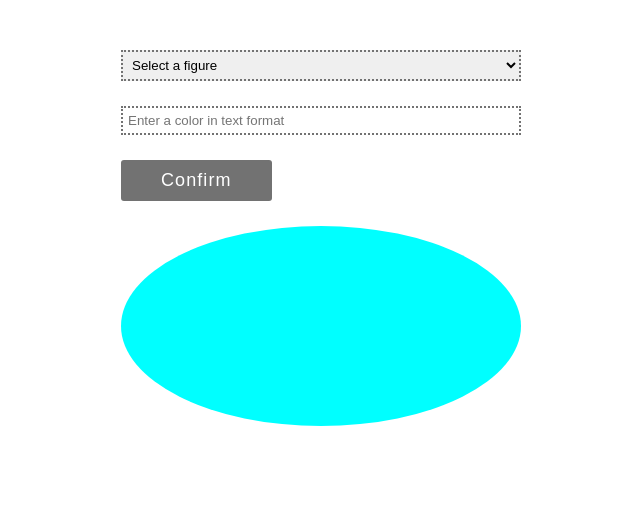
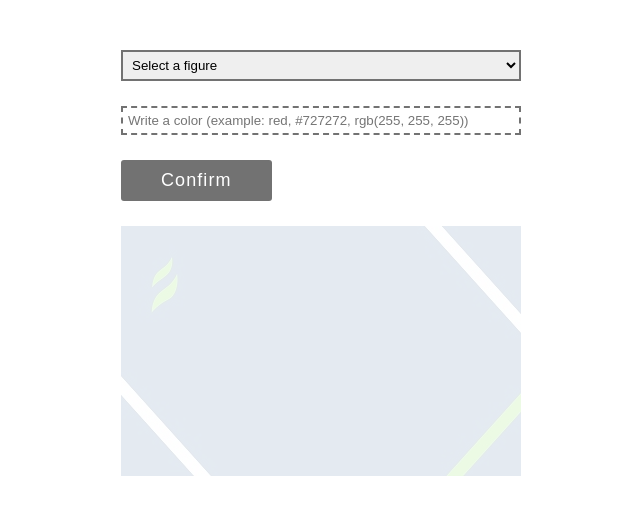
Before and after one commit to aperto-libro/HW6-DOM-part-2, a plain HTML site: page index.html in a window 1280 px wide. Both pictures are taken after a click on the button "Confirm". Shown: the whole page, without its empty margins (319-959 px from the left). Drawn offline with Linux system fonts and the light colour scheme.

Commit message:
added js

```diff
--- a/css/style.css
+++ b/css/style.css
@@ -25,14 +25,14 @@ body {
   width: 100%;
   padding: 5px;
   margin: 0 auto 25px;
-  border: 2px dotted #727272;
+  border: 2px solid #727272;
 }
 
 .input-color {
   width: 100%;
   padding: 5px;
   margin-bottom: 25px;
-  border: 2px dotted #727272;
+  border: 2px dashed #727272;
 }
 
 .button-confirm {
@@ -60,9 +60,9 @@ body {
 .oval,
 .square,
 .rectangle,
-.parallelogram {
+.egg {
   opacity: 1;
-  background: aqua;
+  background: #000;
 }
 .circle {
   width: 250px;
@@ -85,3 +85,11 @@ body {
   width: 400px;
   height: 250px;
 }
+
+.egg {
+  width: 180px;
+  height: 250px;
+  background: #000;
+  display: block;
+  border-radius: 50% 50% 50% 50% / 60% 60% 40% 40%;
+}
--- a/index.html
+++ b/index.html
@@ -13,15 +13,16 @@
         <select name="figure" class="figure-list">
           <option value="empty">Select a figure</option>
           <option value="circle">Circle</option>
-          <option value="oval">Triangle</option>
+          <option value="oval">Oval</option>
           <option value="square">Square</option>
           <option value="rectangle">Rectangle</option>
+          <option value="egg">Egg</option>
         </select>
 
         <input
           type="text"
           class="input-color"
-          placeholder="Enter a color in text format"
+          placeholder="Write a color (example: red, #727272, rgb(255, 255, 255))"
         />
 
         <button type="button" class="button-confirm">Confirm</button>
--- a/js/script.js
+++ b/js/script.js
@@ -1,9 +1,11 @@
 const btn = document.querySelector('.button-confirm');
-console.log(btn);
+const figure = document.querySelector('.figure-list');
+const color = document.querySelector('.input-color');
 
 btn.addEventListener('click', changeFigure);
 
 function changeFigure() {
   let box = document.querySelector('.box');
-  box.classList.add('oval');
+  box.className = `box ${figure.value}`;
+  box.style.background = `${color.value}`;
 }
```
